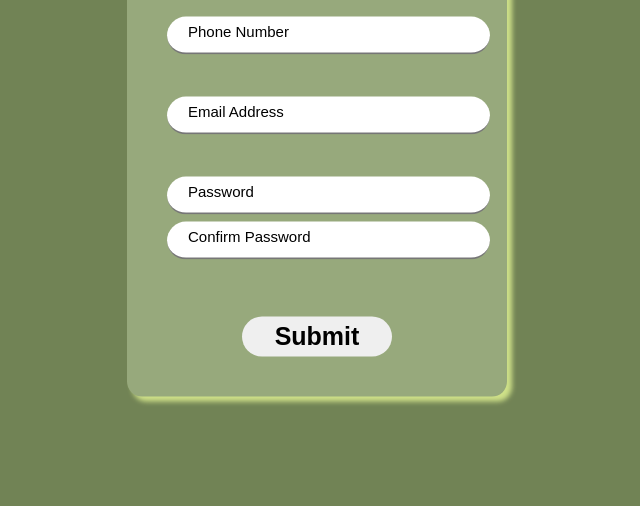
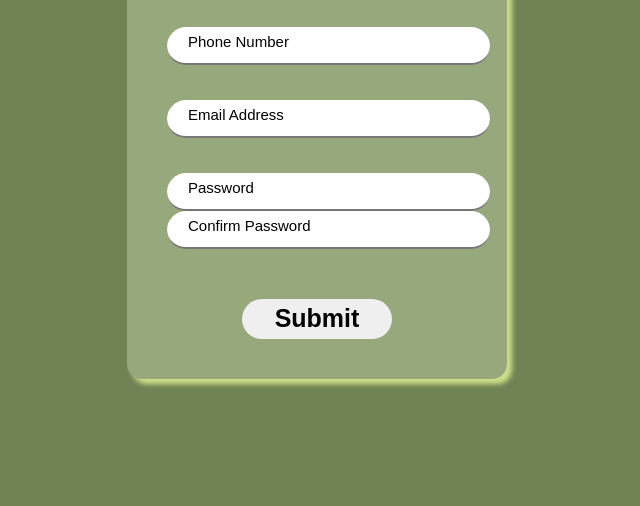
Before and after one commit to Osunniran/Online-form, a plain HTML site: page index.html in a window 1280 px wide. Shown: the part 294-800 px from the top of the page, without its empty margins (323-963 px from the left). Drawn offline with Linux system fonts and the light colour scheme.

Commit message:
onlineform

```diff
--- a/style.css
+++ b/style.css
@@ -25,7 +25,7 @@ body {
   border-left: none;
   padding-bottom: 5px;
   padding-left: 7%;
-  margin-bottom: 7px;
+  /* margin-bottom: 7px; */
   border-radius: 20px;
 }
 .container form input:active {
```
